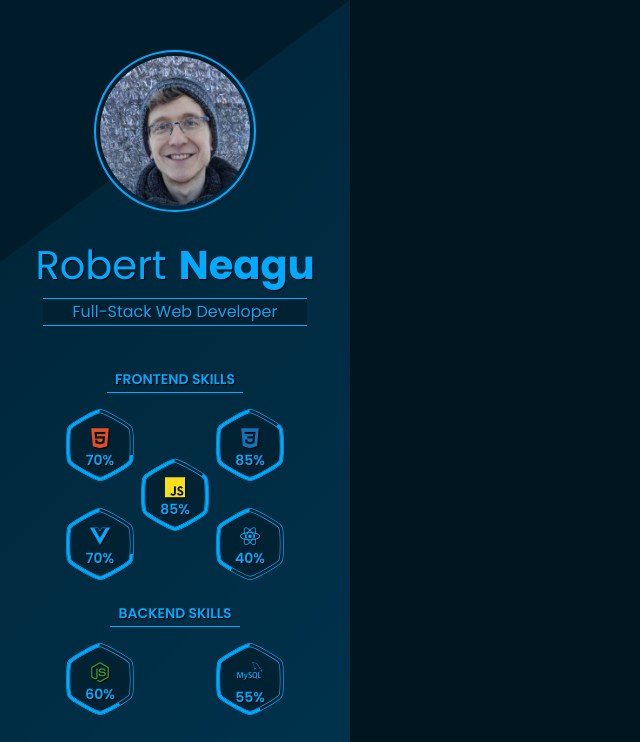
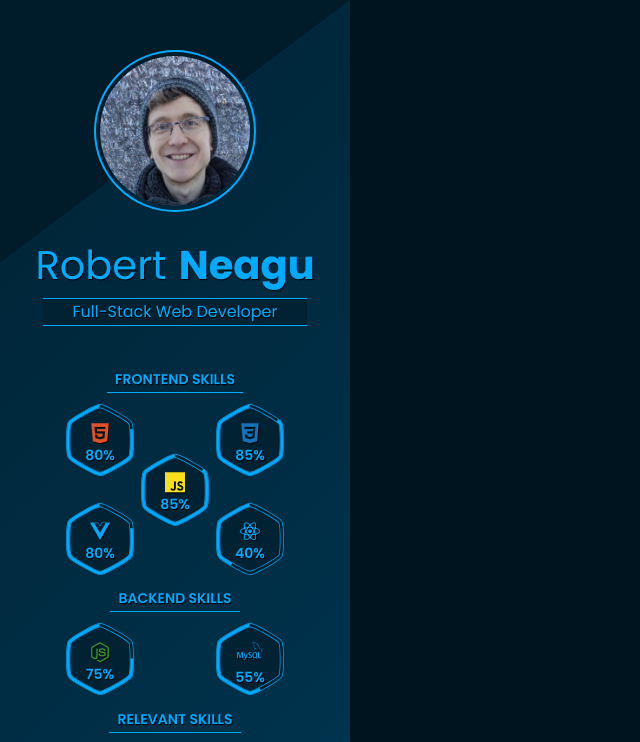
Before and after one commit to rdneagu/my-cv-source, a Vue app: page / in a window 1280 px wide. Shown: the top 742 px of the page, without its empty margins (0-640 px from the left). Built offline with nearby package versions, Linux system fonts and the light colour scheme.

Commit message:
Change percentage of skills

```diff
--- a/src/views/Home.vue
+++ b/src/views/Home.vue
@@ -32,21 +32,22 @@ export default {
     return {
       skills: {
         frontend: [
-          { name: 'HTML', percentage: 70, icon: 'html5' },
+          { name: 'HTML', percentage: 80, icon: 'html5' },
           { name: 'SCSS', percentage: 85, icon: 'css3' },
-          { name: 'Vue.js', percentage: 70, icon: 'vuejs' },
+          { name: 'Vue.js', percentage: 80, icon: 'vuejs' },
           { name: 'React.js', percentage: 40, icon: 'react' },
           { name: 'JS', percentage: 85, icon: 'javascript' },
         ],
         backend: [
-          { name: 'node.js', percentage: 60, icon: 'nodejs' },
+          { name: 'node.js', percentage: 75, icon: 'nodejs' },
           { name: 'Database', percentage: 55, icon: 'mysql' },
         ],
         relevant: [
           { name: 'Linux', percentage: 55, icon: 'linux' },
-          { name: 'Python', percentage: 40, icon: 'python' },
+          { name: 'Python', percentage: 50, icon: 'python' },
           { name: 'Java', percentage: 30, icon: 'java' },
           { name: 'AWS', percentage: 20, icon: 'amazonaws' },
+          { name: 'Git', percentage: 45, icon: 'github' },
         ],
       },
     };
@@ -165,7 +166,7 @@ export default {
         grid-row-gap: 10px;
         grid-column-gap: 10px;
         justify-content: space-evenly;
-        margin: 10px 0;
+        margin-top: 5px;
         .skill-wrapper:nth-child(5) {
           position: absolute;
           left: 50%;
```
